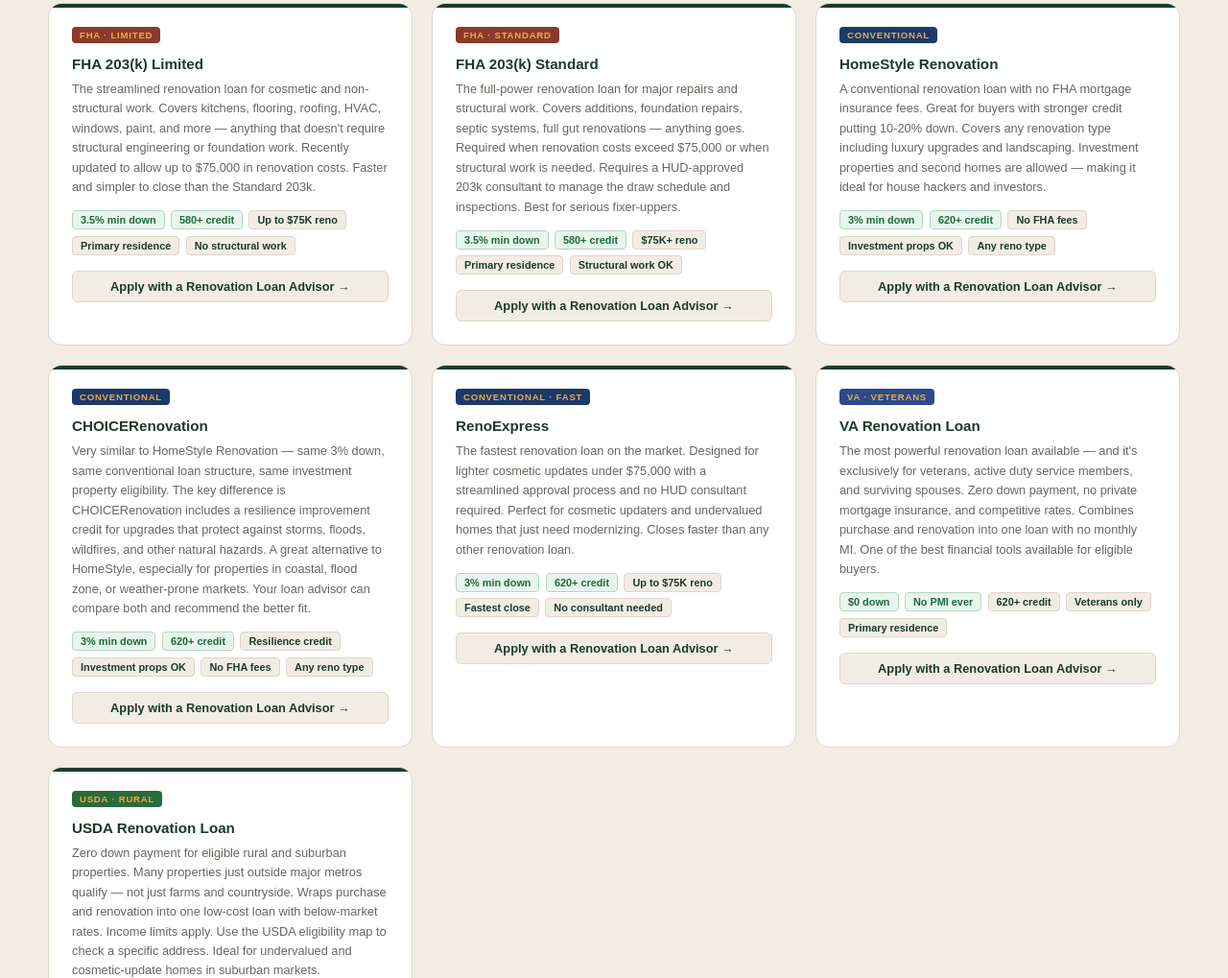
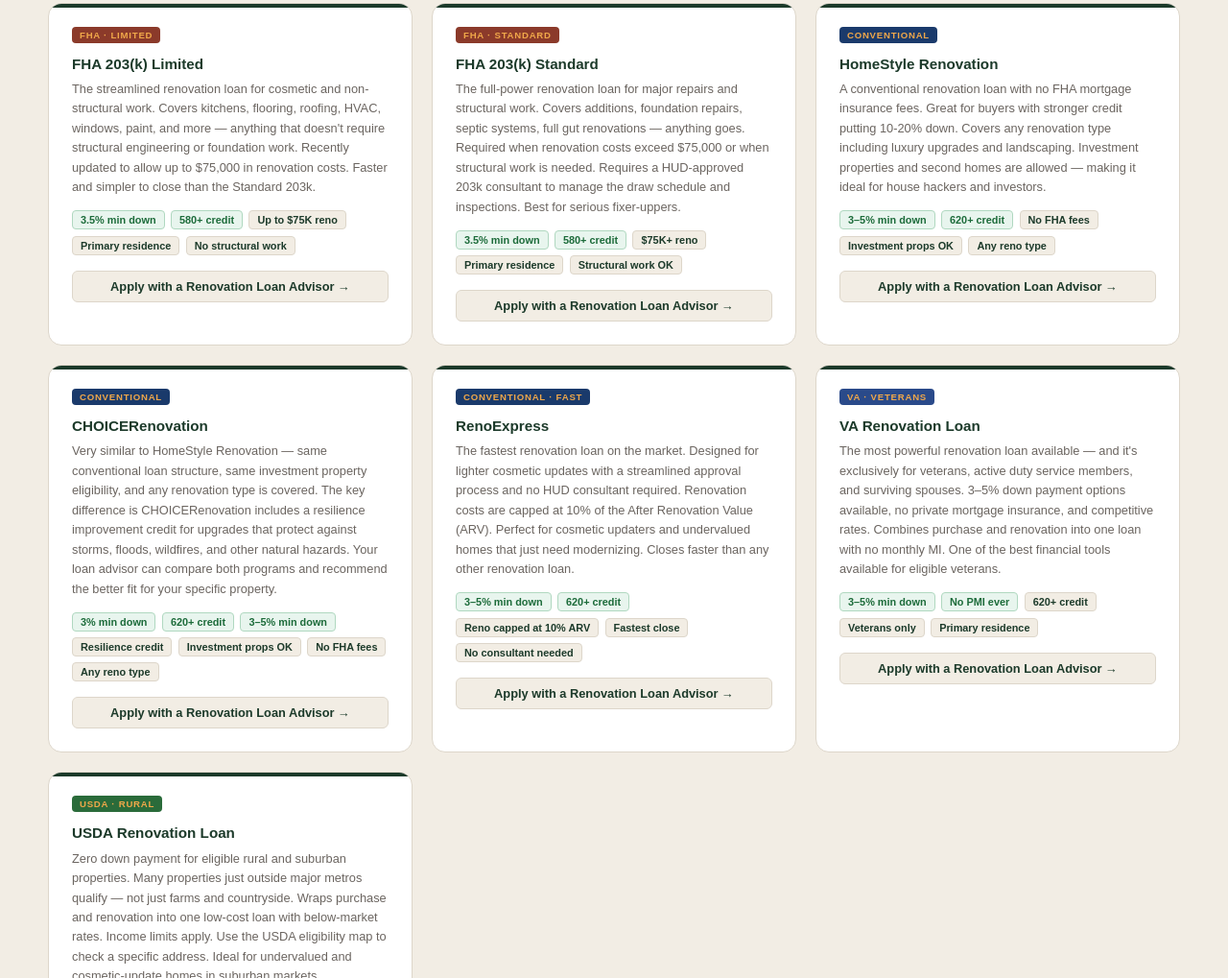
Before and after one commit to leesmith204-tech/FixItFund, a website: page public/index.html in a window 1280 px wide. Shown: the part 4707-5726 px from the top of the page at 96% size. Drawn offline with Linux system fonts and the light colour scheme; a script that the page names is missing; a web font is replaced by a local one.

Commit message:
Update loan program specs

```diff
--- a/public/index.html
+++ b/public/index.html
@@ -571,7 +571,7 @@
         <h3>HomeStyle Renovation</h3>
         <p>A conventional renovation loan with no FHA mortgage insurance fees. Great for buyers with stronger credit putting 10-20% down. Covers any renovation type including luxury upgrades and landscaping. Investment properties and second homes are allowed — making it ideal for house hackers and investors.</p>
         <div class="loan-specs">
-          <span class="loan-spec green">3% min down</span>
+          <span class="loan-spec green">3–5% min down</span>
           <span class="loan-spec green">620+ credit</span>
           <span class="loan-spec">No FHA fees</span>
           <span class="loan-spec">Investment props OK</span>
@@ -586,10 +586,11 @@
           <div class="loan-tag conv">Conventional</div>
         </div>
         <h3>CHOICERenovation</h3>
-        <p>Very similar to HomeStyle Renovation — same 3% down, same conventional loan structure, same investment property eligibility. The key difference is CHOICERenovation includes a resilience improvement credit for upgrades that protect against storms, floods, wildfires, and other natural hazards. A great alternative to HomeStyle, especially for properties in coastal, flood zone, or weather-prone markets. Your loan advisor can compare both and recommend the better fit.</p>
+        <p>Very similar to HomeStyle Renovation — same conventional loan structure, same investment property eligibility, and any renovation type is covered. The key difference is CHOICERenovation includes a resilience improvement credit for upgrades that protect against storms, floods, wildfires, and other natural hazards. Your loan advisor can compare both programs and recommend the better fit for your specific property.</p>
         <div class="loan-specs">
           <span class="loan-spec green">3% min down</span>
           <span class="loan-spec green">620+ credit</span>
+          <span class="loan-spec green">3–5% min down</span>
           <span class="loan-spec">Resilience credit</span>
           <span class="loan-spec">Investment props OK</span>
           <span class="loan-spec">No FHA fees</span>
@@ -604,11 +605,11 @@
           <div class="loan-tag conv">Conventional · Fast</div>
         </div>
         <h3>RenoExpress</h3>
-        <p>The fastest renovation loan on the market. Designed for lighter cosmetic updates under $75,000 with a streamlined approval process and no HUD consultant required. Perfect for cosmetic updaters and undervalued homes that just need modernizing. Closes faster than any other renovation loan.</p>
+        <p>The fastest renovation loan on the market. Designed for lighter cosmetic updates with a streamlined approval process and no HUD consultant required. Renovation costs are capped at 10% of the After Renovation Value (ARV). Perfect for cosmetic updaters and undervalued homes that just need modernizing. Closes faster than any other renovation loan.</p>
         <div class="loan-specs">
-          <span class="loan-spec green">3% min down</span>
+          <span class="loan-spec green">3–5% min down</span>
           <span class="loan-spec green">620+ credit</span>
-          <span class="loan-spec">Up to $75K reno</span>
+          <span class="loan-spec">Reno capped at 10% ARV</span>
           <span class="loan-spec">Fastest close</span>
           <span class="loan-spec">No consultant needed</span>
         </div>
@@ -621,9 +622,9 @@
           <div class="loan-tag va">VA · Veterans</div>
         </div>
         <h3>VA Renovation Loan</h3>
-        <p>The most powerful renovation loan available — and it's exclusively for veterans, active duty service members, and surviving spouses. Zero down payment, no private mortgage insurance, and competitive rates. Combines purchase and renovation into one loan with no monthly MI. One of the best financial tools available for eligible buyers.</p>
+        <p>The most powerful renovation loan available — and it's exclusively for veterans, active duty service members, and surviving spouses. 3–5% down payment options available, no private mortgage insurance, and competitive rates. Combines purchase and renovation into one loan with no monthly MI. One of the best financial tools available for eligible veterans.</p>
         <div class="loan-specs">
-          <span class="loan-spec green">$0 down</span>
+          <span class="loan-spec green">3–5% min down</span>
           <span class="loan-spec green">No PMI ever</span>
           <span class="loan-spec">620+ credit</span>
           <span class="loan-spec">Veterans only</span>
```
